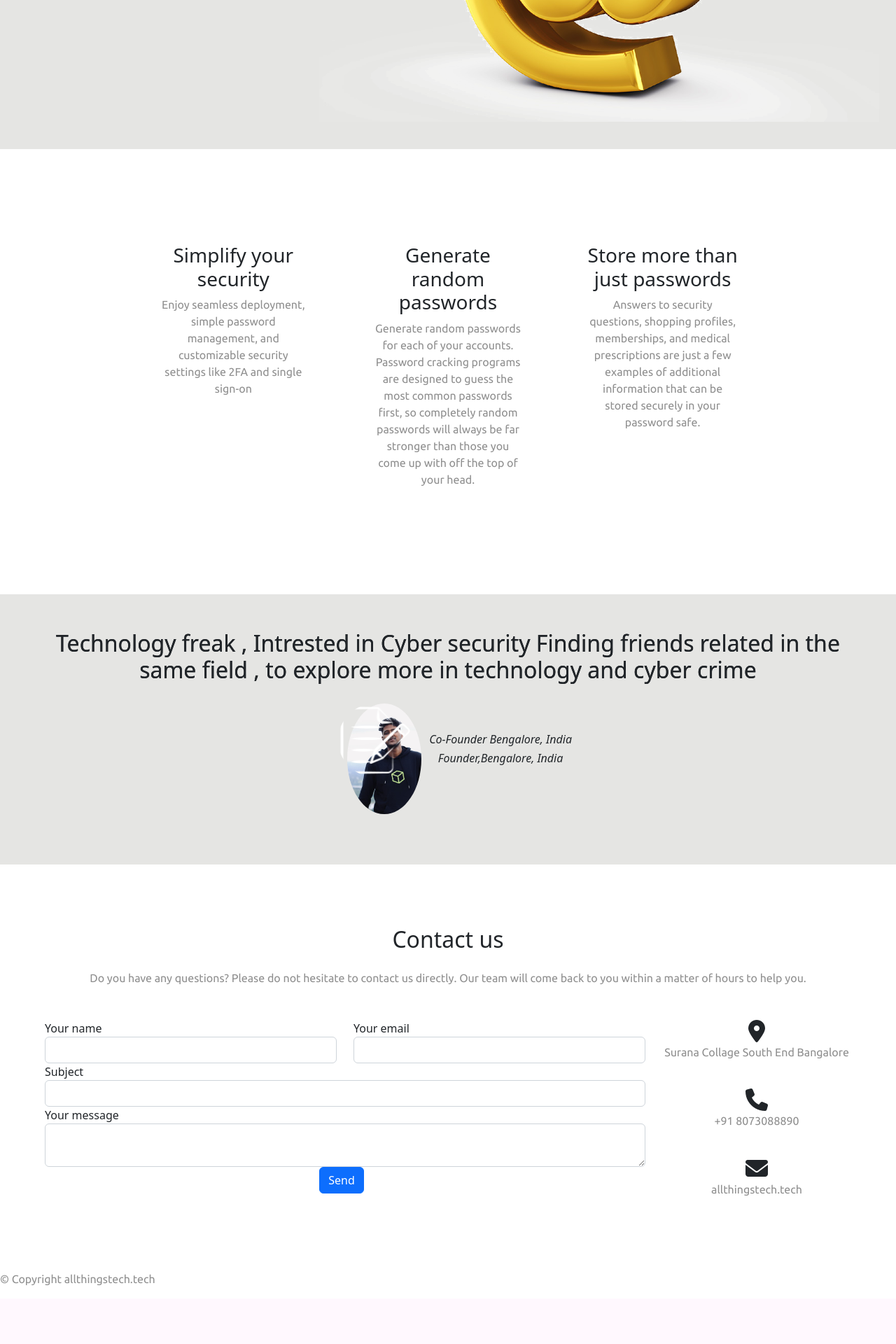
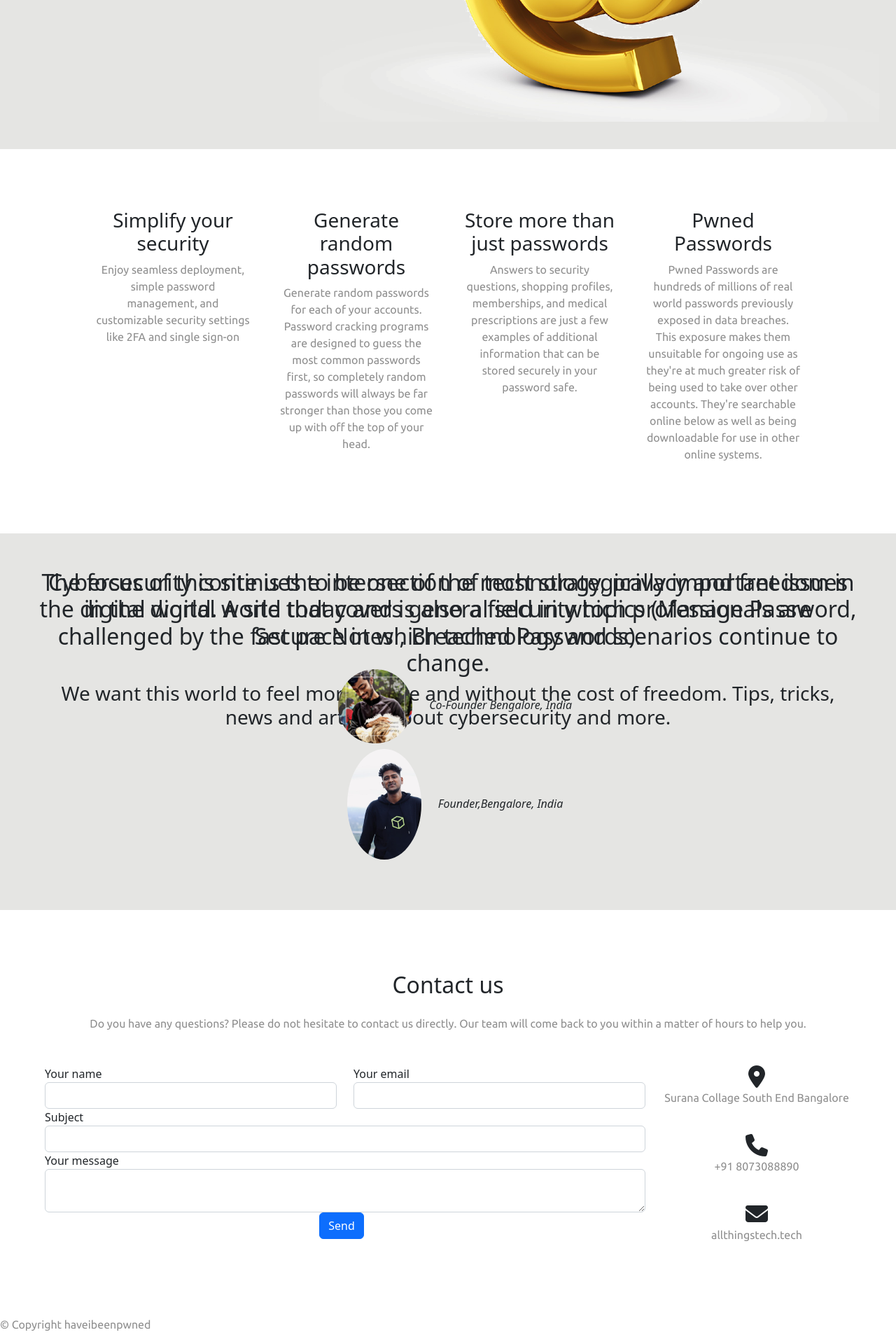
Before and after one commit to Venkateshvenki404224/password_manager, a Flask app: page / in a window 1280 px wide. Shown: the part 754-2674 px from the top of the page at 70% size. Before the commit the page ends 2590 px from the top, so only its background shows below. Run offline with Flask 2, Linux system fonts and the light colour scheme; some libraries are stand-ins or nearby versions.

Commit message:
Final Project

```diff
--- a/Flask-Web-App-Tutorial/website/static/style.css
+++ b/Flask-Web-App-Tutorial/website/static/style.css
@@ -33,6 +33,7 @@
   margin-top: 20px;
   margin-left: 0px;
   margin-right: 1100px;
+  font-family: 'Ubuntu', sans-serif;
 }
 
 #test1{
@@ -46,17 +47,8 @@
   margin-right: 1100px;
 }
 
-#login{
-  top: 20px;
-  width: 500px;
-  height: 500px;
 
-}
-.logo_center{
-  margin-left: 550px;
-  margin-right: 1000px;
-  border-left-width: 20px;
-}
+
 
 #title{
   background-color: #e5e5e3;
@@ -93,11 +85,11 @@
 }
 
 #features{
-  padding: 7% 15%;
+  padding: 5% 10%;
 }
 .feature-box{
   text-align: center;
-  padding: 5%;
+  padding: 2%;
 }
 
 p{
@@ -118,3 +110,20 @@
 #contact_page{
   padding: 5%;
 }
+
+.logo_center{
+  text-align: center;
+  padding: 4%;
+}
+#sighup{
+  font-family: 'Ubuntu', sans-serif;
+  /*width: 60%;*/
+  /*height: 10%;*/
+  margin-top: 1%;
+  padding: 7% 15%;
+}
+
+#login{
+  width: 50%;
+  text-align: left;
+}
--- a/Flask-Web-App-Tutorial/website/templates/index.html
+++ b/Flask-Web-App-Tutorial/website/templates/index.html
@@ -39,13 +39,13 @@
             <div class="collapse navbar-collapse" id="navbarNav">
               <ul class="navbar-nav mr-auto">
                 <li class="nav-item">
-                  <a class="nav-link" href="#">About</a>
+                  <a class="nav-link" href="#about">About</a>
                 </li>
                 <li class="nav-item">
-                  <a class="nav-link" href="#">Services</a>
+                  <a class="nav-link" href="#services">Services</a>
                 </li>
                 <li class="nav-item">
-                  <a class="nav-link" href="#">Contact Me</a>
+                  <a class="nav-link" href="#contact">Contact Me</a>
                 </li>
                 <li class="nav-item">
                   <a class="nav-link" href="/login">Login</a>
@@ -78,20 +78,24 @@
 
 
   <!-- Features -->
-
+  <span id="services"></span>
   <section id="features">
     <div class="row">
-        <div class="feature-box col-lg-4">
+        <div class="feature-box col-lg-3">
             <h3>Simplify your security</h3>
             <p>Enjoy seamless deployment, simple password management, and customizable security settings like 2FA and single sign-on </p>
         </div>
-        <div class="feature-box col-lg-4">
+        <div class="feature-box col-lg-3">
             <h3>Generate random passwords</h3>
             <p>Generate random passwords for each of your accounts. Password cracking programs are designed to guess the most common passwords first, so completely random passwords will always be far stronger than those you come up with off the top of your head.</p>
         </div>
-        <div class="feature-box col-lg-4">
+        <div class="feature-box col-lg-3">
             <h3>Store more than just passwords</h3>
             <p>Answers to security questions, shopping profiles, memberships, and medical prescriptions are just a few examples of additional information that can be stored securely in your password safe.</p>
+        </div>
+        <div class="feature-box col-lg-3">
+            <h3>Pwned Passwords</h3>
+            <p>Pwned Passwords are hundreds of millions of real world passwords previously exposed in data breaches. This exposure makes them unsuitable for ongoing use as they're at much greater risk of being used to take over other accounts. They're searchable online below as well as being downloadable for use in other online systems.</p>
         </div>
     </div>
   </section>
@@ -100,23 +104,25 @@
   <!-- Testimonials -->
 
   <section id="testimonials">
+      <span id="about"></span>
       <div id="carouselExampleSlidesOnly" class="carousel slide" data-bs-ride="carousel" data-interval="2000">
           <div class="carousel-inner">
               <div class="carousel-item active">
-                <h2>Technology freak , Intrested in Cyber security Finding friends related in the same field , to explore more in technology and cyber crime</h2>
+                <h2>Cybersecurity continues to be one of the most strategically important issues in the digital world today and is also a field in which professionals are challenged by the fast pace in which technology and scenarios continue to change.</h2>
+                <h3>We want this world to feel more secure and without the cost of freedom. Tips, tricks, news and articles about cybersecurity and more.</h3>
                 <img class="about-page" src="../static/venki.jpeg" alt="Founder">
                 <em>Founder,Bengalore, India</em>
               </div>
               <div class="carousel-item active">
-                <h2>Technology freak , Intrested in Cyber security Finding friends related in the same field , to explore more in technology and cyber crime</h2>
-                <img class="about-page" src="../static/note.png" alt="Co-Founder">
+                <h2>The focus of this site is the intersection of technology, privacy and freedom in the digital world. A site that covers general security topics (Manage Password, Secure Notes , Breached Passwords).</h2>
+                <img class="about-page" src="../static/deepak.png" alt="Co-Founder">
                 <em>Co-Founder Bengalore, India</em>
               </div>
           </div>
       </div>
   </section>
 
-
+  <span id="contact"></span>
   <section id="contact_page">
     <section class="mb-4">
         <h2 class="h1-responsive font-weight-bold text-center my-4">Contact us</h2>
@@ -183,7 +189,7 @@
 
   <footer id="footer">
 
-    <p>© Copyright allthingstech.tech</p>
+    <p>© Copyright haveibeenpwned</p>
 
   </footer>
 
--- a/Flask-Web-App-Tutorial/website/templates/login.html
+++ b/Flask-Web-App-Tutorial/website/templates/login.html
@@ -4,7 +4,6 @@
     <div class="shadow-lg p-3 mb-5 bg-body rounded" id="login">
     <i class="fa-solid fa-arrow-right-to-bracket fa-2xl " id="logo"></i>
     <form method="POST">
-      <div class="container">
         <strong><label for="email" class="form-label">Email Address</label></strong>
             <input
               type="email"
@@ -13,8 +12,6 @@
               name="email"
               placeholder="name@example.com"
             />
-      </div>
-      <div class="container ">
         <strong><label for="password">Password</label></strong>
             <input
               type="password"
@@ -25,8 +22,7 @@
               data-placement="before"
               placeholder="********"
               />
-      </div>
-      <br />
+      <br/>
       <button type="submit" class="btn btn-outline-dark btn-ml">Login</button>
     </form>
     <br><br/>
```
Also changed, not shown: Flask-Web-App-Tutorial/website/templates/sign_up.html (+6 -8 lines), Flask-Web-App-Tutorial/website/database.db, Flask-Web-App-Tutorial/website/static/deepak.png (added). Lines whose indentation alone changed are shown as unchanged.
